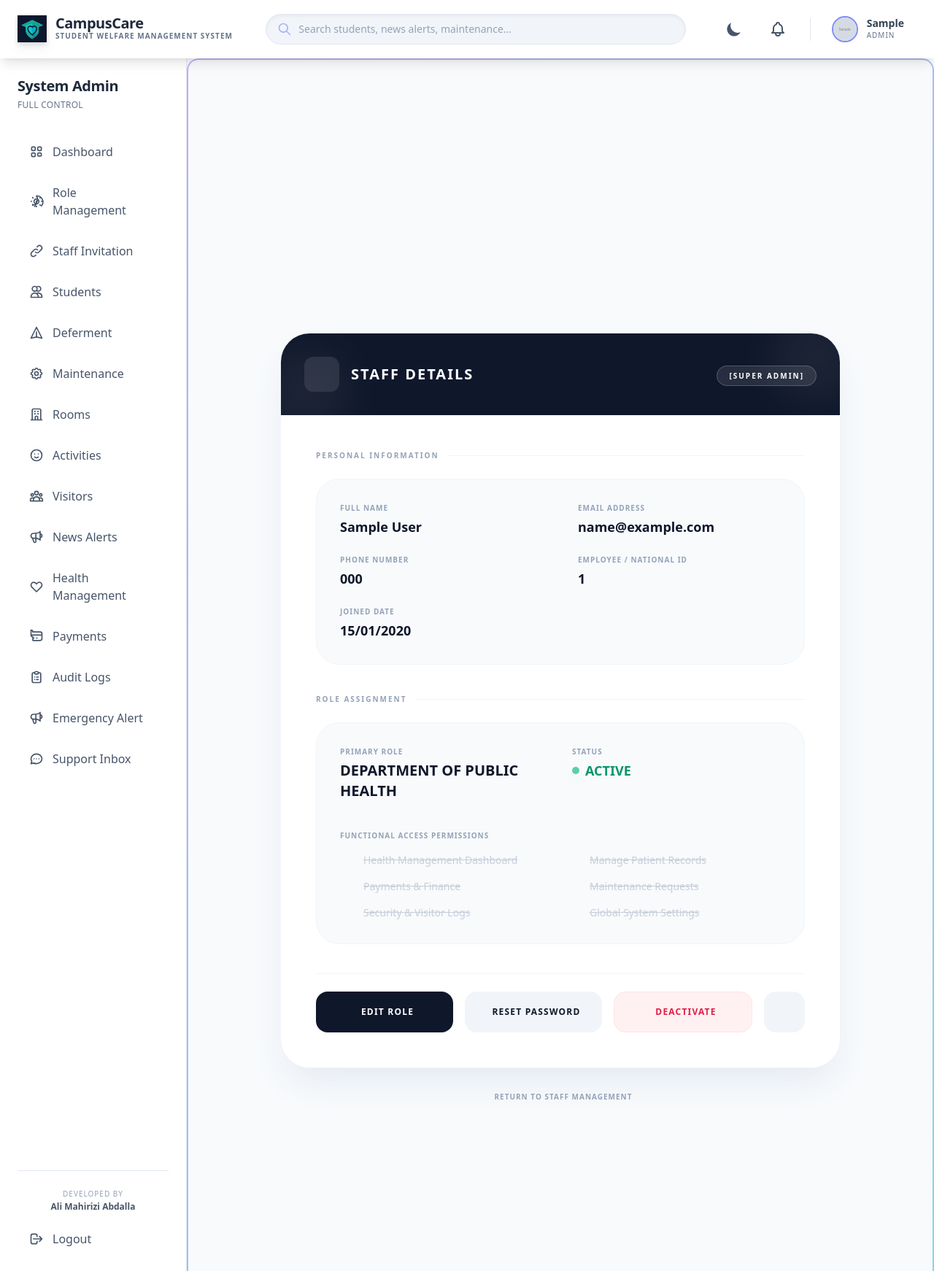
After one commit to Ali-mahirizi-abdalla/Student-Welafare-Management-System, a Django app: page /manage/staff/1/ in a window 1280 px wide. The commit adds this page. Shown: the whole page at 73% size. Run offline with Django 5.2, Linux system fonts and the light colour scheme; a user stored in the database is signed in; tables that the repository leaves empty hold one stand-in row (values such as "Sample post"); grey boxes marked "Sample" are stand-in pictures; data that the repository does not hold is empty; some libraries are stand-ins or nearby versions.

Commit message:
Implement premium Staff Details page for Super Admin

```diff
--- a/hms/templates/hms/admin/manage_roles.html
+++ b/hms/templates/hms/admin/manage_roles.html
@@ -79,7 +79,10 @@
                                 </select>
                             </form>
                         </td>
-                        <td class="px-6 py-4 text-right">
+                        <td class="px-6 py-4 text-right flex justify-end gap-2">
+                            <a href="{% url 'hms:staff_detail' staff.id %}" class="inline-flex items-center px-4 py-2 border border-slate-200 dark:border-slate-700 text-sm font-medium rounded-lg text-slate-700 dark:text-slate-300 bg-white dark:bg-slate-900 hover:bg-slate-50 dark:hover:bg-slate-800 transition shadow-sm">
+                                View Details
+                            </a>
                             <button type="submit" form="form-{{ staff.id }}" class="inline-flex items-center px-4 py-2 border border-transparent text-sm font-medium rounded-lg text-white bg-indigo-600 hover:bg-indigo-700 focus:outline-none focus:ring-2 focus:ring-offset-2 focus:ring-indigo-500 transition shadow-sm">
                                 Update Role
                             </button>
--- /dev/null
+++ b/hms/templates/hms/admin/staff_detail.html
@@ -0,0 +1,157 @@
+{% extends 'hms/base.html' %}
+{% block title %}Staff Details - {{ staff.user.get_full_name }}{% endblock %}
+
+{% block content %}
+<div class="min-h-screen py-12 px-6 flex items-center justify-center bg-slate-50 dark:bg-slate-950">
+    <div class="max-w-3xl w-full">
+        <!-- 👤 STAFF DETAILS HEADER -->
+        <div class="bg-white dark:bg-slate-900 rounded-[2.5rem] shadow-2xl shadow-slate-200 dark:shadow-none border border-slate-100 dark:border-slate-800 overflow-hidden">
+
+            <!-- Header Section -->
+            <div class="bg-slate-900 p-8 flex justify-between items-center relative overflow-hidden">
+                <div class="absolute inset-0 opacity-10">
+                    <div class="absolute -right-4 -top-4 w-24 h-24 bg-white rounded-full blur-2xl"></div>
+                    <div class="absolute -left-4 -bottom-4 w-24 h-24 bg-white rounded-full blur-2xl"></div>
+                </div>
+
+                <div class="relative z-10 flex items-center gap-4">
+                    <div class="inline-flex items-center justify-center w-12 h-12 bg-white/10 backdrop-blur-md rounded-xl text-white">
+                        <i class="fas fa-user-shield text-xl"></i>
+                    </div>
+                    <h1 class="text-xl font-bold text-white tracking-widest uppercase">Staff Details</h1>
+                </div>
+
+                <div class="relative z-10">
+                    <span class="px-4 py-1.5 bg-white/10 backdrop-blur-md border border-white/20 rounded-full text-[10px] font-black text-white uppercase tracking-[0.2em]">
+                        [SUPER ADMIN]
+                    </span>
+                </div>
+            </div>
+
+            <div class="p-8 md:p-12 space-y-10">
+
+                <!-- PERSONAL INFORMATION SECTION -->
+                <div class="space-y-6">
+                    <div class="flex items-center gap-3">
+                        <span class="text-[10px] font-bold text-slate-400 dark:text-slate-500 uppercase tracking-[0.2em]">Personal Information</span>
+                        <div class="h-px bg-slate-100 dark:bg-slate-800 flex-1"></div>
+                    </div>
+
+                    <div class="bg-slate-50 dark:bg-slate-800/50 border border-slate-100 dark:border-slate-800 rounded-[2rem] p-8 relative group overflow-hidden">
+                        <div class="grid grid-cols-1 md:grid-cols-2 gap-y-6 gap-x-12">
+                            <div class="space-y-1">
+                                <p class="text-[10px] font-bold text-slate-400 uppercase tracking-widest">Full Name</p>
+                                <p class="text-lg font-black text-slate-900 dark:text-white">{{ staff.user.get_full_name }}</p>
+                            </div>
+                            <div class="space-y-1">
+                                <p class="text-[10px] font-bold text-slate-400 uppercase tracking-widest">Email Address</p>
+                                <p class="text-lg font-black text-slate-900 dark:text-white">{{ staff.user.email }}</p>
+                            </div>
+                            <div class="space-y-1">
+                                <p class="text-[10px] font-bold text-slate-400 uppercase tracking-widest">Phone Number</p>
+                                <p class="text-lg font-black text-slate-900 dark:text-white">{{ staff.phone }}</p>
+                            </div>
+                            <div class="space-y-1">
+                                <p class="text-[10px] font-bold text-slate-400 uppercase tracking-widest">Employee / National ID</p>
+                                <p class="text-lg font-black text-slate-900 dark:text-white">{{ staff.national_id }}</p>
+                            </div>
+                            <div class="space-y-1">
+                                <p class="text-[10px] font-bold text-slate-400 uppercase tracking-widest">Joined Date</p>
+                                <p class="text-lg font-black text-slate-900 dark:text-white">{{ staff.created_at|date:"d/m/Y" }}</p>
+                            </div>
+                        </div>
+                    </div>
+                </div>
+
+                <!-- ROLE ASSIGNMENT SECTION -->
+                <div class="space-y-6">
+                    <div class="flex items-center gap-3">
+                        <span class="text-[10px] font-bold text-slate-400 dark:text-slate-500 uppercase tracking-[0.2em]">Role Assignment</span>
+                        <div class="h-px bg-slate-100 dark:bg-slate-800 flex-1"></div>
+                    </div>
+
+                    <div class="bg-slate-50 dark:bg-slate-800/50 border border-slate-100 dark:border-slate-800 rounded-[2rem] p-8">
+                        <div class="grid grid-cols-1 md:grid-cols-2 gap-8 mb-10">
+                            <div class="space-y-1">
+                                <p class="text-[10px] font-bold text-slate-400 uppercase tracking-widest">Primary Role</p>
+                                <p class="text-xl font-black text-slate-900 dark:text-white uppercase">{{ staff.get_role_display }}</p>
+                            </div>
+                            <div class="space-y-1">
+                                <p class="text-[10px] font-bold text-slate-400 uppercase tracking-widest">Status</p>
+                                <div class="flex items-center gap-2 mt-1">
+                                    <span class="w-2.5 h-2.5 rounded-full bg-emerald-500 shadow-lg shadow-emerald-500/50 animate-pulse"></span>
+                                    <p class="text-lg font-black text-emerald-600 dark:text-emerald-400 uppercase">Active</p>
+                                </div>
+                            </div>
+                        </div>
+
+                        <div class="space-y-4">
+                            <p class="text-[10px] font-bold text-slate-400 uppercase tracking-widest mb-4">Functional Access Permissions</p>
+                            <div class="grid grid-cols-1 md:grid-cols-2 gap-4">
+                                {% with role=staff.role %}
+                                    <!-- Health Permissions -->
+                                    <div class="flex items-center gap-3 text-sm {% if role == 'Health Manager' or role == 'Medical Officer' %}text-slate-900 dark:text-white font-bold{% else %}text-slate-400 line-through opacity-50{% endif %}">
+                                        <i class="fas {% if role == 'Health Manager' or role == 'Medical Officer' %}fa-check-circle text-emerald-500{% else %}fa-times-circle{% endif %} w-5"></i>
+                                        Health Management Dashboard
+                                    </div>
+                                    <div class="flex items-center gap-3 text-sm {% if role == 'Health Manager' or role == 'Medical Officer' %}text-slate-900 dark:text-white font-bold{% else %}text-slate-400 line-through opacity-50{% endif %}">
+                                        <i class="fas {% if role == 'Health Manager' or role == 'Medical Officer' %}fa-check-circle text-emerald-500{% else %}fa-times-circle{% endif %} w-5"></i>
+                                        Manage Patient Records
+                                    </div>
+
+                                    <!-- Super Admin / Finance -->
+                                    <div class="flex items-center gap-3 text-sm {% if role == 'Super Admin' or role == 'Finance Officer' %}text-slate-900 dark:text-white font-bold{% else %}text-slate-400 line-through opacity-50{% endif %}">
+                                        <i class="fas {% if role == 'Super Admin' or role == 'Finance Officer' %}fa-check-circle text-emerald-500{% else %}fa-times-circle{% endif %} w-5"></i>
+                                        Payments & Finance
+                                    </div>
+
+                                    <!-- Maintenance -->
+                                    <div class="flex items-center gap-3 text-sm {% if role == 'Super Admin' or role == 'Maintenance Sup' %}text-slate-900 dark:text-white font-bold{% else %}text-slate-400 line-through opacity-50{% endif %}">
+                                        <i class="fas {% if role == 'Super Admin' or role == 'Maintenance Sup' %}fa-check-circle text-emerald-500{% else %}fa-times-circle{% endif %} w-5"></i>
+                                        Maintenance Requests
+                                    </div>
+
+                                    <!-- Security -->
+                                    <div class="flex items-center gap-3 text-sm {% if role == 'Super Admin' or role == 'Security Officer' or role == 'Warden' %}text-slate-900 dark:text-white font-bold{% else %}text-slate-400 line-through opacity-50{% endif %}">
+                                        <i class="fas {% if role == 'Super Admin' or role == 'Security Officer' or role == 'Warden' %}fa-check-circle text-emerald-500{% else %}fa-times-circle{% endif %} w-5"></i>
+                                        Security & Visitor Logs
+                                    </div>
+
+                                    <!-- System Settings -->
+                                    <div class="flex items-center gap-3 text-sm {% if role == 'Super Admin' %}text-slate-900 dark:text-white font-bold{% else %}text-slate-400 line-through opacity-50{% endif %}">
+                                        <i class="fas {% if role == 'Super Admin' %}fa-check-circle text-emerald-500{% else %}fa-times-circle{% endif %} w-5"></i>
+                                        Global System Settings
+                                    </div>
+                                {% endwith %}
+                            </div>
+                        </div>
+                    </div>
+                </div>
+
+                <!-- ACTIONS SECTION -->
+                <div class="flex flex-wrap gap-4 pt-6 border-t border-slate-100 dark:border-slate-800">
+                    <a href="{% url 'hms:assign_staff_role' staff.id %}" class="flex-1 min-w-[150px] py-4 bg-slate-900 dark:bg-white text-white dark:text-slate-900 rounded-2xl font-bold text-xs uppercase tracking-widest text-center transition-all hover:scale-[1.02] active:scale-[0.98] flex items-center justify-center gap-2">
+                        <i class="fas fa-edit"></i> Edit Role
+                    </a>
+                    <button class="flex-1 min-w-[150px] py-4 bg-slate-100 dark:bg-slate-800 text-slate-900 dark:text-white rounded-2xl font-bold text-xs uppercase tracking-widest transition-all hover:bg-slate-200 dark:hover:bg-slate-700 flex items-center justify-center gap-2">
+                        <i class="fas fa-key"></i> Reset Password
+                    </button>
+                    <button class="flex-1 min-w-[150px] py-4 bg-rose-50 dark:bg-rose-900/10 text-rose-600 dark:text-rose-400 border border-rose-100 dark:border-rose-900/20 rounded-2xl font-bold text-xs uppercase tracking-widest transition-all hover:bg-rose-100 dark:hover:bg-rose-900/20 flex items-center justify-center gap-2">
+                        <i class="fas fa-user-slash"></i> Deactivate
+                    </button>
+                    <a href="mailto:{{ staff.user.email }}" class="w-14 h-14 bg-slate-100 dark:bg-slate-800 text-slate-900 dark:text-white rounded-2xl flex items-center justify-center transition-all hover:bg-slate-200 dark:hover:bg-slate-700">
+                        <i class="fas fa-envelope"></i>
+                    </a>
+                </div>
+
+            </div>
+        </div>
+
+        <div class="mt-8 text-center">
+            <a href="{% url 'hms:manage_roles' %}" class="text-[10px] font-bold text-slate-400 dark:text-slate-600 uppercase tracking-widest hover:text-slate-900 dark:hover:text-white transition-colors flex items-center justify-center gap-2">
+                <i class="fas fa-arrow-left"></i> Return to Staff Management
+            </a>
+        </div>
+    </div>
+</div>
+{% endblock %}
--- a/hms/urls.py
+++ b/hms/urls.py
@@ -109,6 +109,7 @@ urlpatterns = [
 
     # RBAC / Role Management
     path('manage/roles/', views.manage_roles, name='manage_roles'),
+    path('manage/staff/<int:staff_id>/', views.staff_detail, name='staff_detail'),
     path('manage/roles/assign/<int:staff_id>/', views.assign_staff_role, name='assign_staff_role'),
     path('manage/staff/generate-link/', views.generate_staff_link, name='generate_staff_link'),
     path('manage/staff/revoke-link/<int:link_id>/', views.revoke_staff_link, name='revoke_staff_link'),
--- a/hms/views.py
+++ b/hms/views.py
@@ -3247,6 +3247,15 @@ def assign_staff_role(request, staff_id):
 
 @login_required
 @super_admin_required
+def staff_detail(request, staff_id):
+    """Detailed staff profile view for Super Admin"""
+    staff = get_object_or_404(StaffProfile, id=staff_id)
+    return render(request, "hms/admin/staff_detail.html", {
+        "staff": staff
+    })
+
+@login_required
+@super_admin_required
 def generate_staff_link(request):
     """View to generate temporary staff registration links"""
     links = StaffRegistrationLink.objects.all().order_by('-created_at')
```
